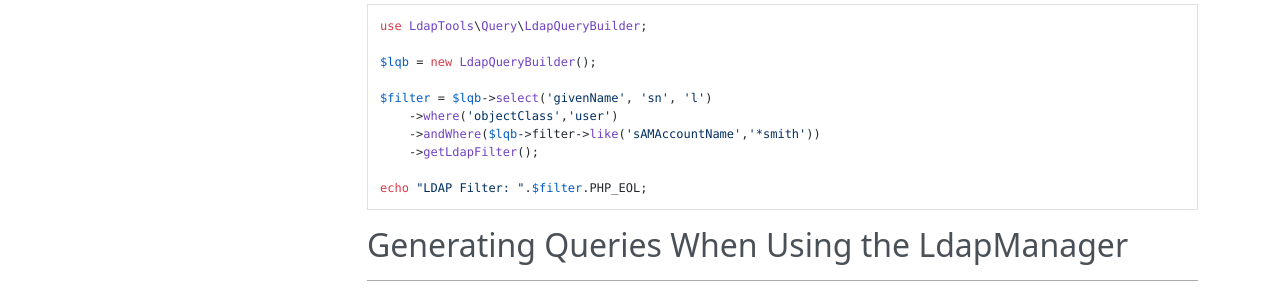
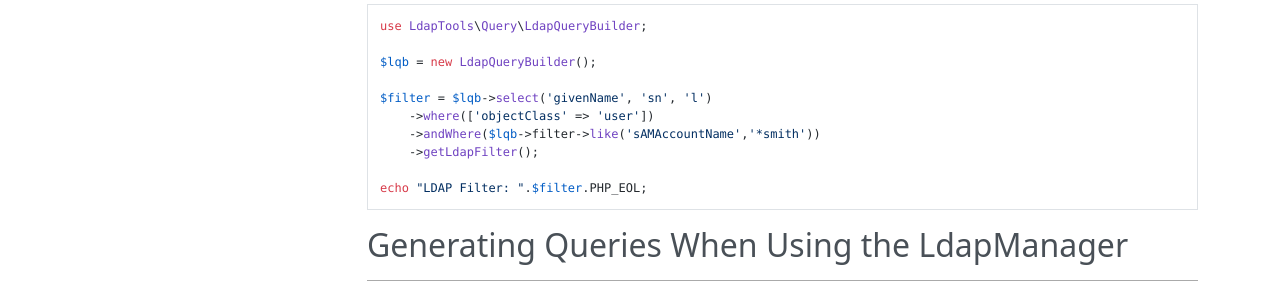
Before and after one commit to ldaptools/ldaptools, an MkDocs documentation site: the page built from docs/en/tutorials/Building-LDAP-Queries.md, in a window 1280 px wide and 900 px high. Shown: the part 443-740 px from the top of the window. Built offline with MkDocs 1.6.1, drawn with Linux system fonts in a browser that asks for light colours; nearby versions of some CDN libraries.

Commit message:
Fix a mistake in the docs.

```diff
--- a/docs/en/tutorials/Building-LDAP-Queries.md
+++ b/docs/en/tutorials/Building-LDAP-Queries.md
@@ -20,7 +20,7 @@ use LdapTools\Query\LdapQueryBuilder;
 $lqb = new LdapQueryBuilder();
 
 $filter = $lqb->select('givenName', 'sn', 'l')
-    ->where('objectClass','user')
+    ->where(['objectClass' => 'user'])
     ->andWhere($lqb->filter->like('sAMAccountName','*smith'))
     ->getLdapFilter();
 
```
